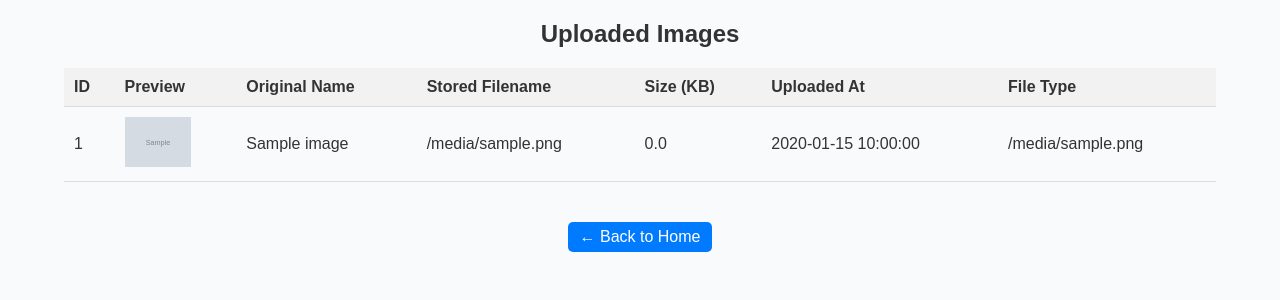
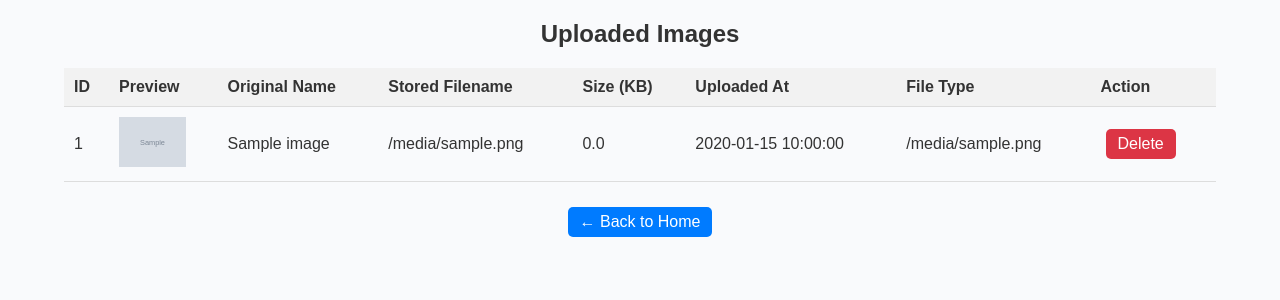
Before and after one commit to InnaGabrielle/My_2nd_javarush_project, a FastAPI app: page /images/ in a window 1280 px wide. Shown: the top 300 px of the page. Run offline with FastAPI, Linux system fonts and the light colour scheme; grey boxes marked "Sample" are stand-in pictures; a database or web service that is not in the repository returns one stand-in record (values such as "Sample title"); some libraries are stand-ins or nearby versions.

Commit message:
Added Delete Button

```diff
--- a/templates/images.html
+++ b/templates/images.html
@@ -19,14 +19,20 @@
             background-color: #f2f2f2;
         }
         tr:hover {background-color: #f9f9f9;}
-        .back-button {
+        .back-button, .delete-button {
             display: inline-block;
-            margin: 20px;
+            margin: 5px;
             text-decoration: none;
             padding: 6px 12px;
+            border-radius: 5px;
+        }
+        .back-button {
             background-color: #007bff;
             color: white;
-            border-radius: 5px;
+        }
+        .delete-button {
+            background-color: #dc3545;
+            color: white;
         }
     </style>
 </head>
@@ -44,6 +50,7 @@
                     <th>Size (KB)</th>
                     <th>Uploaded At</th>
                     <th>File Type</th>
+                    <th>Action</th>
                 </tr>
             </thead>
             <tbody>
@@ -60,6 +67,9 @@
                     <td>{{ (img.size / 1024) | round(1) }}</td>
                     <td>{{ img.upload_time.strftime("%Y-%m-%d %H:%M:%S") }}</td>
                     <td>{{ img.file_type }}</td>
+                    <td>
+                        <a href="/delete/{{ img.filename }}" class="delete-button">Delete</a>
+                    </td>
                 </tr>
                 {% endfor %}
             </tbody>
```
